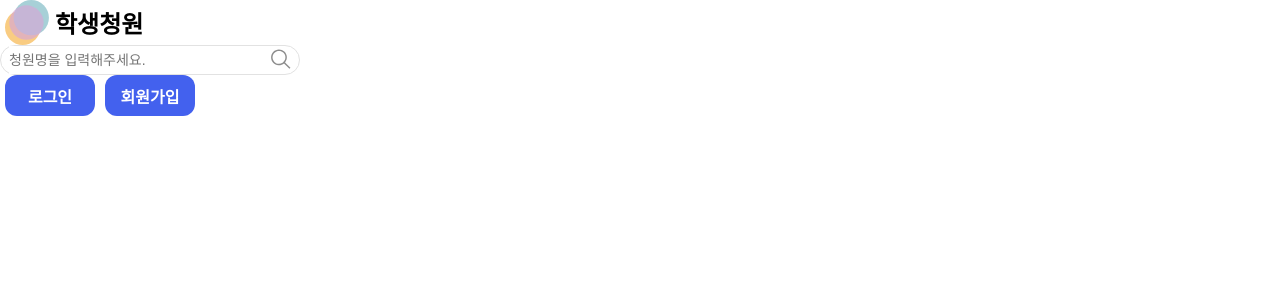
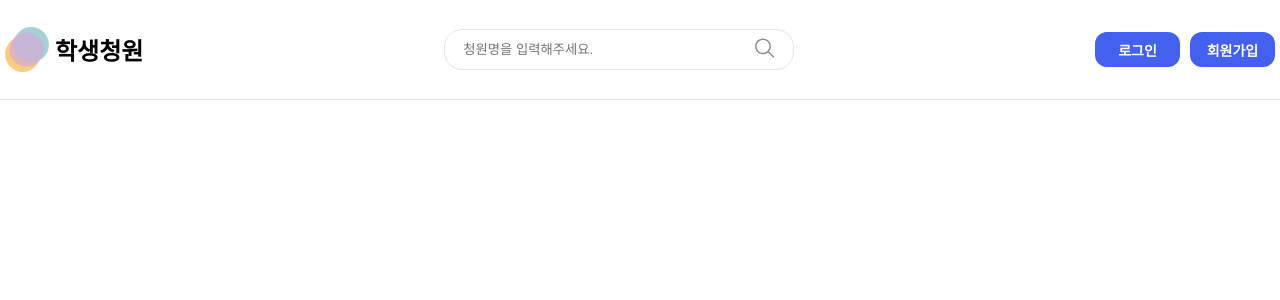
Before and after one commit to Bamdoliro/stupetition, a React (Create React App) app: page / in a window 1280 px wide. Shown: the top 300 px of the page. Built offline with nearby package versions, Linux system fonts and the light colour scheme.

Commit message:
ADD :: main-header Style - login btn 사이즈 수정 - 검색창 스타일 수정

```diff
--- a/src/components/MainHeader/MainHeader.css
+++ b/src/components/MainHeader/MainHeader.css
@@ -1,3 +1,11 @@
+.main-header {
+    display: flex;
+    justify-content: space-between;
+    align-items: center;
+    border-bottom: 1px solid #E2E2E2;
+    height: 100px;
+}
+
 .main-header-logo {
     display: flex;
     align-items: center;
@@ -14,25 +22,27 @@
     display: flex;
     align-items: center;
     justify-content: space-between;
-    width: 300px;
-    height: 30px;
-    border-radius: 16px;
+    border-radius: 18px;
     border: 1px solid #E2E2E2;
-    padding: 0px 8px;
+    width: 350px;
+    padding: 8px;
 }
 
 .main-header-input {
     outline: none;
     border: none;
+    border-radius: 18px;
+    padding-left: 10px;
     width: 100%;
     height: 100%;
-    font-size: 14px;
 }
 
 .search-btn {
     border: none;
     background-color: #fff;
     cursor: pointer;
+    border-radius: 18px;
+    padding-right: 10px;
 }
 
 .search-logo {
@@ -49,10 +59,11 @@
     align-items: center;
     justify-content: center;
     background-color: #4361EE;
-    width: 90px;
-    height: 41px;
+    width: 85px;
+    height: 35px;
     color: #fff;
     font-weight: bold;
+    font-size: 14px;
     border-radius: 12px;
     margin: 0px 5px;
     cursor: pointer;
```
